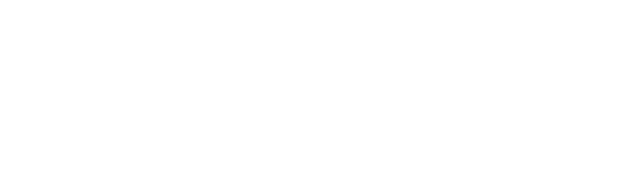
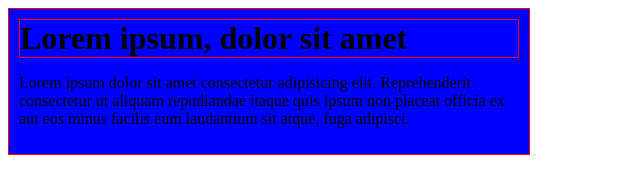
Before and after one commit to DanielScarlatta/aulas-desenvolvimento-web, a plain HTML site: page CSS/Aula-37/index.html in a window 1280 px wide. Shown: the whole page, without its empty margins (0-640 px from the left). Drawn offline with Linux system fonts and the light colour scheme.

Commit message:
praticas

```diff
--- /dev/null
+++ b/CSS/Aula-37/estilo.css
@@ -0,0 +1,32 @@
+/*
+.Conteudo {
+    border: 1px solid red;
+    /*
+    padding-top: 20px;
+    padding-right: 20px;
+    padding-left: 20px;
+    padding-bottom: 20px;
+    width: 150px;
+
+    width: 150px;
+    padding: 20px 20px 20px 20px;
+    padding: 20px 5px;
+
+    Espaçamentos internos de um modelo de caixa
+
+    Margin espaçamento externos
+    margin: 10px;
+}
+*/
+.conteudo {
+    border: 1px solid red;
+    background-color: blue;
+    padding: 10px;
+    width: 500px;
+
+}
+h1 {
+    border: 1px solid red;
+    margin: 0px;
+
+}
--- a/CSS/Aula-37/index.html
+++ b/CSS/Aula-37/index.html
@@ -4,9 +4,24 @@
     <meta charset="UTF-8">
     <meta http-equiv="X-UA-Compatible" content="IE=edge">
     <meta name="viewport" content="width=device-width, initial-scale=1.0">
-    <title>Aula 37</title>
+    <title>Modelo de caixa</title>
+    <link rel="stylesheet" href="estilo.css">
 </head>
 <body>
+    <!--
+    <div class="Conteudo">
+        Lorem, ipsum dolor sit amet consectetur adipisicing elit.
+    </div>
+    <div class="Conteudo">
+        Lorem, ipsum dolor sit amet consectetur adipisicing elit.
+    </div>
+    -->
+    <div class="conteudo">
+        <h1>Lorem ipsum, dolor sit amet </h1>
+        <p>
+            Lorem ipsum dolor sit amet consectetur adipisicing elit. Reprehenderit consectetur ut aliquam repudiandae itaque quis ipsum non placeat officia ex aut eos minus facilis eum laudantium sit atque, fuga adipisci.
+        </p>
+    </div>
 
 </body>
 </html>
--- /dev/null
+++ b/CSS/Aula-38/style.css
@@ -0,0 +1,25 @@
+.conteudo {
+    background: blue;
+    border: 1px solid gray;
+    width: 150px;
+    height: 150px;
+    float: left;
+    margin: 10px;
+
+}
+/*
+.conteudo2 {
+    background: blue;
+    border: 1px solid gray;
+    width: 200px;
+    height: 200px;
+
+
+}
+.conteudo3 {
+    background: blue;
+    border: 1px solid gray;
+    width: 200px;
+    height: 200px;
+
+}*/
--- a/CSS/Projeto02-2/style.css
+++ b/CSS/Projeto02-2/style.css
@@ -8,6 +8,7 @@ body {
     /*border: 1px solid red;*/
     width: 900px;
     display:flow-root;
+    margin: auto;
 }
 #menu {
     background: #c5c5b2;
```
Also changed, not shown: CSS/Aula-38/index.html (added, +22 -0 lines).
